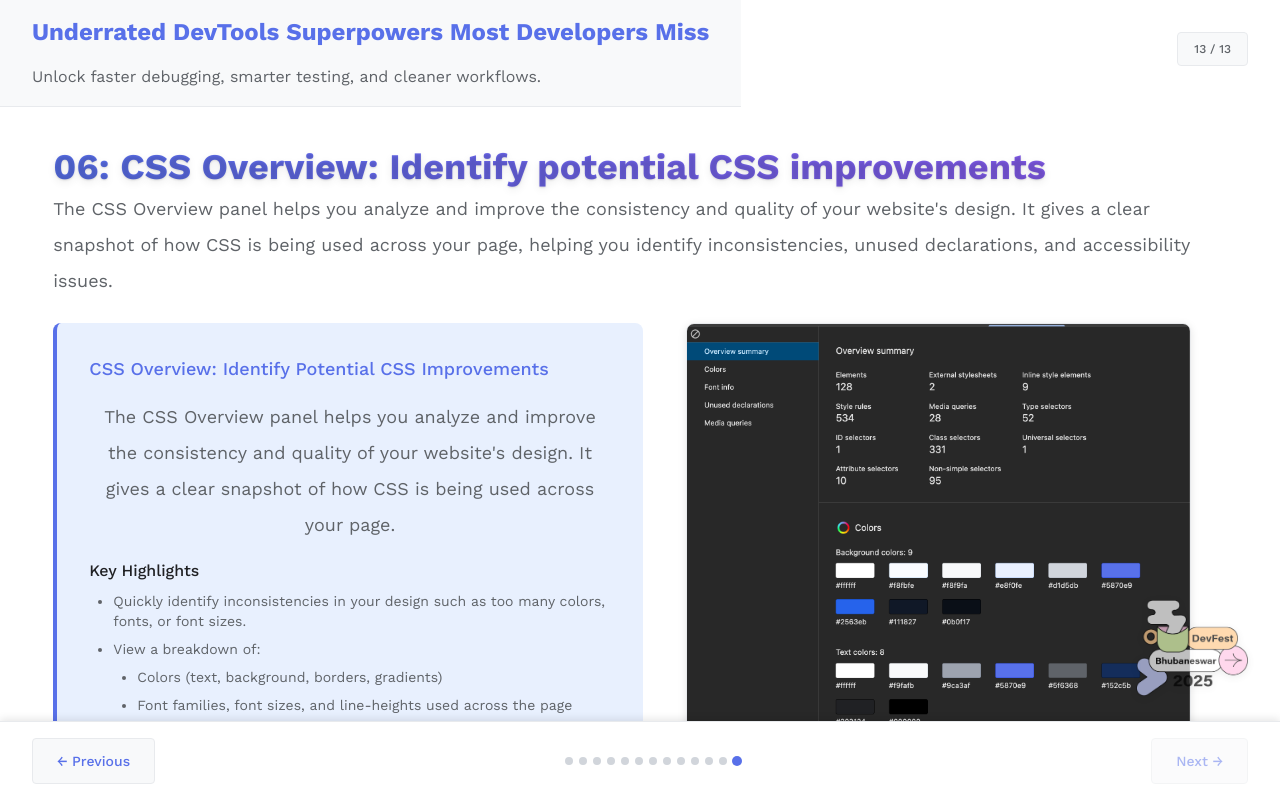
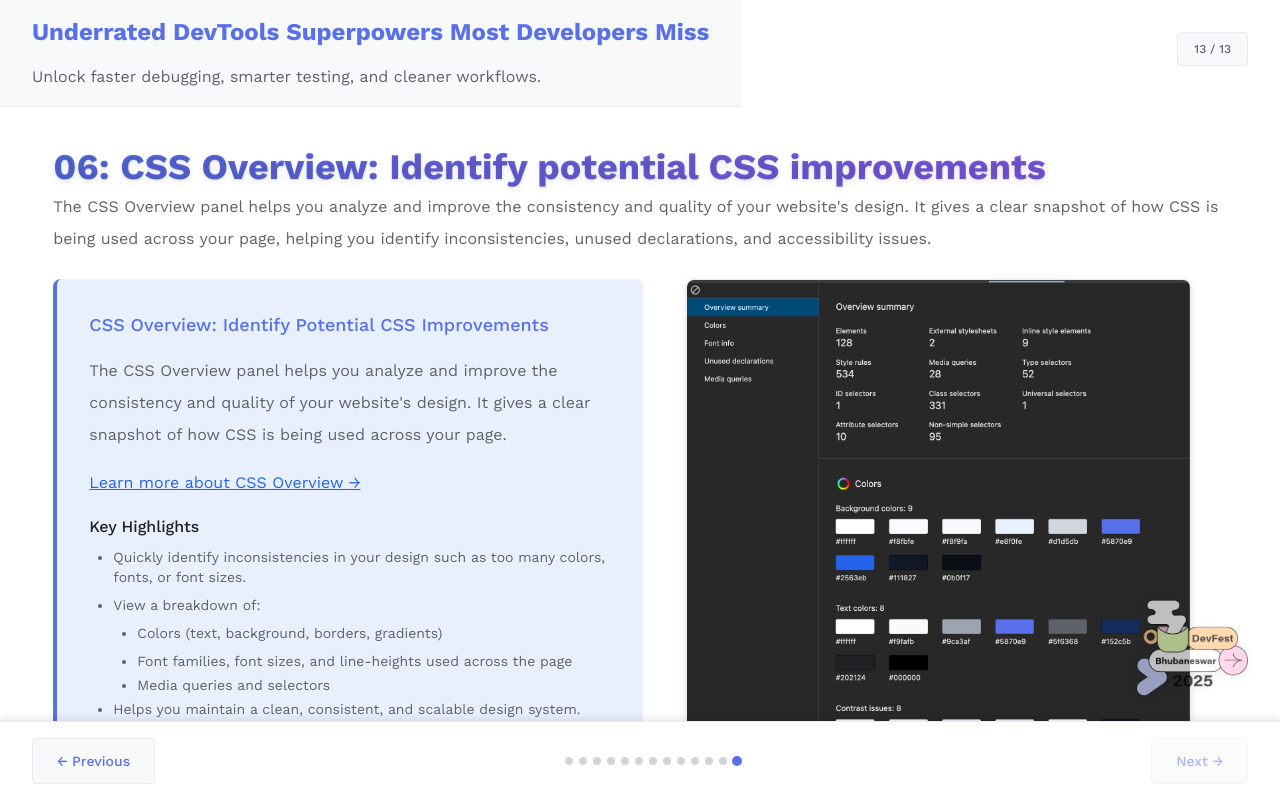
Before and after one commit to SuchitraSwain/devFest-2025-bhubaneswar, a React (Vite) app: page / in a window 1280 px wide. Both pictures are taken after a click on the button 737 px from the left and 761 px from the top of the page. Built offline with nearby package versions, Linux system fonts and the light colour scheme.

Commit message:
css overview added

```diff
--- a/src/components/CssOverview.tsx
+++ b/src/components/CssOverview.tsx
@@ -7,6 +7,16 @@ export default function CssOverview() {
         <h4>CSS Overview: Identify Potential CSS Improvements</h4>
         <p className="text-sm text-google-gray mb-4">
           The CSS Overview panel helps you analyze and improve the consistency and quality of your website's design. It gives a clear snapshot of how CSS is being used across your page.
+        </p>
+        <p className="text-sm mb-4">
+          <a
+            href="https://developer.chrome.com/docs/devtools/css-overview"
+            target="_blank"
+            rel="noopener noreferrer"
+            className="text-blue-600 hover:text-blue-800 underline"
+          >
+            Learn more about CSS Overview →
+          </a>
         </p>
 
         <div className="mb-4">
--- a/src/styles/components/GeolocationSlides.scss
+++ b/src/styles/components/GeolocationSlides.scss
@@ -129,7 +129,7 @@
     min-height: calc(100vh - 200px);
 
     p {
-      @apply text-lg leading-loose text-center text-google-gray;
+      @apply text-[16px] leading-loose text-start text-google-gray;
     }
   }
 
```
